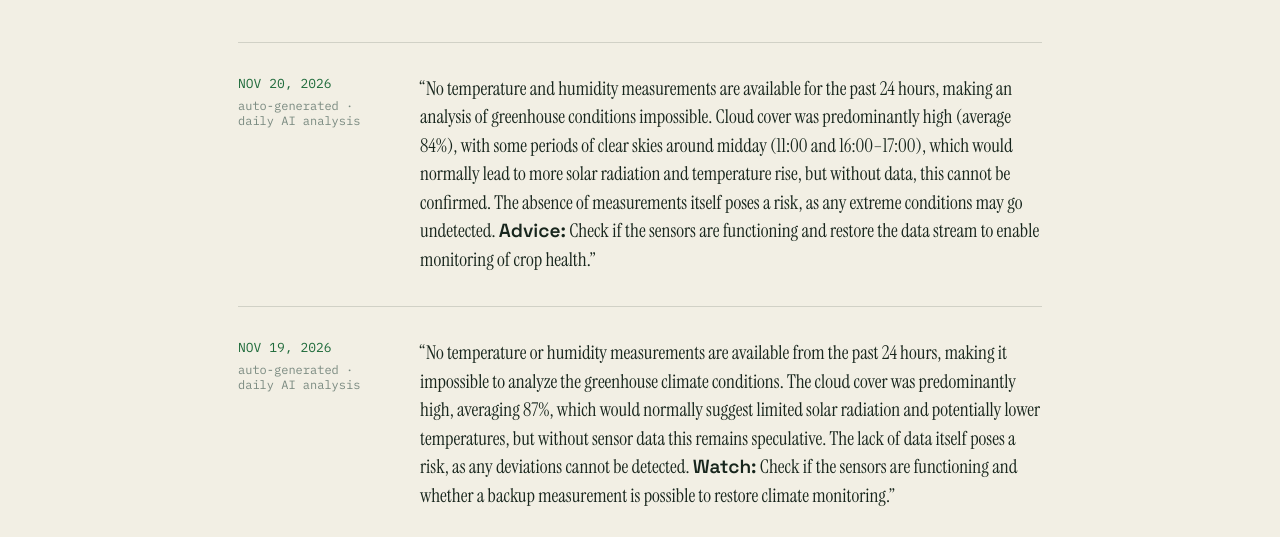
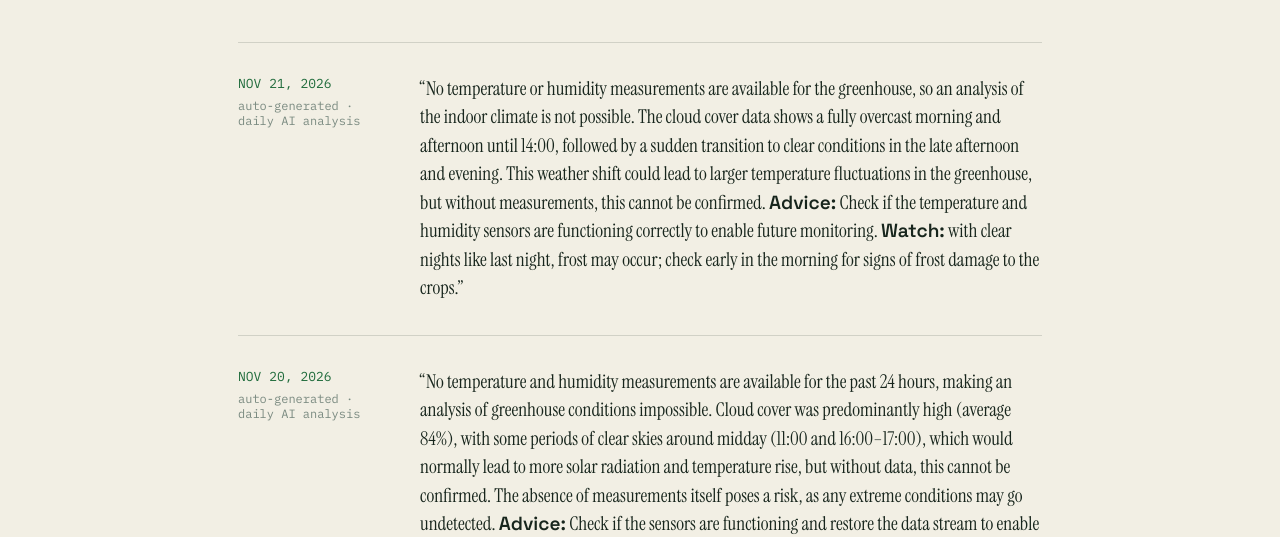
Before and after one commit to TheAutonomousgreenhouse/autonomousgreenhouse-site, a plain HTML site: page ai-analyses.html in a window 1280 px wide. Shown: the part 263-800 px from the top of the page. Drawn offline with Linux system fonts and the light colour scheme.

Commit message:
Daily AI analysis: NOV 21, 2026

```diff
--- a/ai-analyses.html
+++ b/ai-analyses.html
@@ -35,6 +35,15 @@
   <h1 class="build-log-title">Every night, read back to you.</h1>
   <div class="phase-list">
     <!-- DAILY-ANALYSIS-START — kas/scripts/daily-analysis-site-update.mjs inserts new phase-rows right after this marker -->
+    <div class="phase-row" data-auto-ts="1795219210900">
+      <div>
+        <div class="phase-tag">NOV 21, 2026</div>
+        <div class="phase-status">auto-generated &middot; daily AI analysis</div>
+      </div>
+      <div>
+        <p class="analysis-quote">&ldquo;No temperature or humidity measurements are available for the greenhouse, so an analysis of the indoor climate is not possible. The cloud cover data shows a fully overcast morning and afternoon until 14:00, followed by a sudden transition to clear conditions in the late afternoon and evening. This weather shift could lead to larger temperature fluctuations in the greenhouse, but without measurements, this cannot be confirmed. <strong>Advice:</strong> Check if the temperature and humidity sensors are functioning correctly to enable future monitoring. <strong>Watch:</strong> with clear nights like last night, frost may occur; check early in the morning for signs of frost damage to the crops.&rdquo;</p>
+      </div>
+    </div>
     <div class="phase-row" data-auto-ts="1795132814756">
       <div>
         <div class="phase-tag">NOV 20, 2026</div>
```
Also changed, not shown: index.html (+3 -3 lines).
